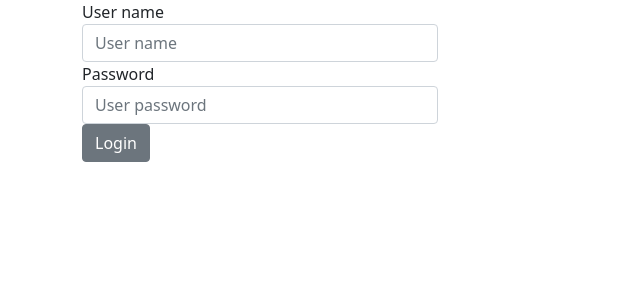
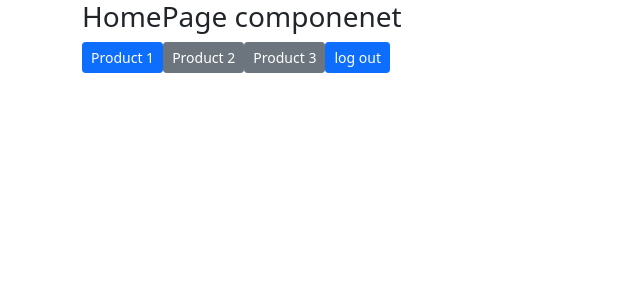
Before and after one commit to vmadzharov/planet-task, a React (Create React App) app: page /homepage in a window 1280 px wide. Before the commit this address led to /. Shown: the top 300 px of the page, without its empty margins (0-640 px from the left). Built offline with nearby package versions, Linux system fonts and the light colour scheme.

Commit message:
add home page products

```diff
--- a/src/components/Router/PrivateRoute.js
+++ b/src/components/Router/PrivateRoute.js
@@ -4,7 +4,7 @@ import routes from '../../pages/routes';
 
 const PrivateRoute= (props)=>{
 
-const [loginStatus, setLoginStatus] = useState(false);
+const [loginStatus, setLoginStatus] = useState(true);
 
 if(loginStatus){
 
--- a/src/pages/HomePage/index.js
+++ b/src/pages/HomePage/index.js
@@ -1,8 +1,43 @@
-import React from 'react'
+import React, {useEffect, useState} from 'react'
 
 const HomePage = () => {
+  const [products, setProducts] = useState([]);
+
+  useEffect(()=>{
+    //setProducts([{ name: "product1", price: 3.14, color: "red" }])
+  },[])
+
+  const handleClick =()=>{
+    setProducts([{ name: "product1", price: 3.14, color: "red" }])
+
+  }
+
+  //const productGet
+
   return (
-    <div>HomePage componenet</div>
+    <div className='container'>
+      <div className='row d-flex justyfy-content-center'>
+        <div className='col-md-6'>
+          <h3>HomePage componenet </h3>
+          <button type="button" className="btn btn-primary btn-sm" onClick={handleClick}>Product 1</button>
+          <button type="button" className="btn btn-secondary btn-sm">Product 2</button>
+          <button type="button" className="btn btn-secondary btn-sm">Product 3</button>
+          <button type="button" className="btn btn-primary btn-sm">log out</button>
+
+          {products? products.map(product => (
+            <div className="card"  key={product.name}>
+              <div className="card-body">
+                <h5 className="card-title">Product {product.name}</h5>
+                <ul>
+                  <li>Price: {product.price}</li>
+                  <li>Color: {product.color}</li>
+                </ul>
+              </div>
+            </div>
+          )): null}
+        </div>
+      </div>
+    </div>
   )
 }
 
```
